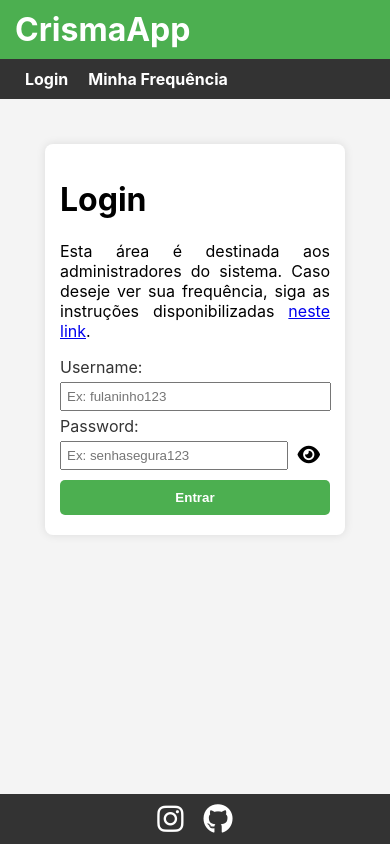
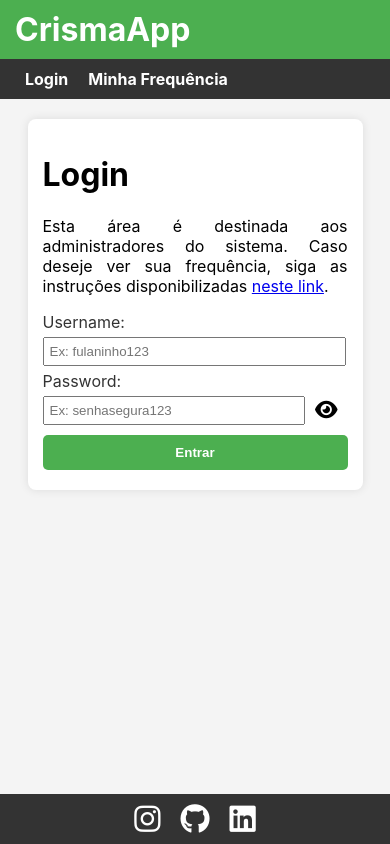
Before and after one commit to Felifelps/CrismaApp, a React (Create React App) app in the folder frontend/: page /login in a window 390 px wide. Built offline with nearby package versions, Linux system fonts and the light colour scheme.

Commit message:
Style fixes

```diff
--- a/frontend/src/assets/styles/FlashMessage.css
+++ b/frontend/src/assets/styles/FlashMessage.css
@@ -2,7 +2,7 @@
     padding: 10px;
     color: white;
     border-radius: 5px;
-    margin: 5px;
+    margin: 10px auto;
 }
 
 .success {
--- a/frontend/src/assets/styles/Main.css
+++ b/frontend/src/assets/styles/Main.css
@@ -3,10 +3,10 @@
     justify-content: center;
     justify-items: center;
     vertical-align: middle;
-    margin: 45px auto;
-    margin-top: 0px;
-    max-width: 650px;
-    padding: 45px;
+    margin: 0px auto;
+    margin-top: 20px;
+    margin-bottom: 45px;
+    padding: 0px 27.5px;
 }
 
 .main {
@@ -14,7 +14,14 @@
     box-shadow: 0 0 10px rgba(0, 0, 0, 0.1);
     background-color: #fff;
     padding: 15px;
-    width: 100%;
+    width: 40%; /* Largura padrão para computadores */
+}
+
+/* Para telas menores que 768px (celulares e tablets) */
+@media (max-width: 768px) {
+    .main {
+        width: 99%; /* Largura para celulares */
+    }
 }
 
 .main a {
--- a/frontend/src/assets/styles/Table.css
+++ b/frontend/src/assets/styles/Table.css
@@ -1,5 +1,4 @@
 .table-container {
-    padding: 10px;
     overflow-x: auto;
 }
 
--- a/frontend/src/components/FlashMessage.tsx
+++ b/frontend/src/components/FlashMessage.tsx
@@ -11,7 +11,7 @@
         if (flashMessage && flashMessage.message) {
             const timer = setTimeout(() => {
                 setFlashMessage(null);
-            }, 5000); // Mensagem visível por 5 segundos
+            }, 3000); // Mensagem visível por 3 segundos
 
             return () => clearTimeout(timer);
         }
--- a/frontend/src/components/Footer.tsx
+++ b/frontend/src/components/Footer.tsx
@@ -11,6 +11,9 @@
             <a href="https://github.com/Felifelps" rel="noreferrer" target="_blank">
                 <i className="fa-brands fa-github"></i>
             </a>
+            <a href="https://www.linkedin.com/in/felipe-dos-santos-a699a6310/" rel="noreferrer" target="_blank">
+                <i className="fa-brands fa-linkedin"></i>
+            </a>
         </footer>
     );
 }
--- a/frontend/src/pages/Home.tsx
+++ b/frontend/src/pages/Home.tsx
@@ -69,6 +69,7 @@
                 <br/> Faltas: {missed}
                 <br/> Total de encontros: {total} </p>
             </div>,
+            <div className='table-container'>
                 <table>
                     <thead>
                         <tr>
@@ -83,6 +84,7 @@
                         {dataEncontros}
                     </tbody>
                 </table>
+            </div>
         ]);
     }
 
--- a/frontend/src/pages/TablePage.tsx
+++ b/frontend/src/pages/TablePage.tsx
@@ -52,7 +52,10 @@
                             }
                         )
                     }}
-                    style={{cursor: 'pointer'}}
+                    style={{
+                        cursor: 'pointer',
+                        fontSize: '25px'
+                    }}
                     className="fa-solid fa-database"
                 >
                 </i>
--- a/frontend/src/services/addObject.ts
+++ b/frontend/src/services/addObject.ts
@@ -28,7 +28,7 @@
                 saveDataFunc
             ),
             {
-                '201': 'Criado com sucesso!:1'
+                '201': 'Criado com sucesso!:1',
             }
         );
     });
```
Lines whose indentation alone changed are shown as unchanged.
